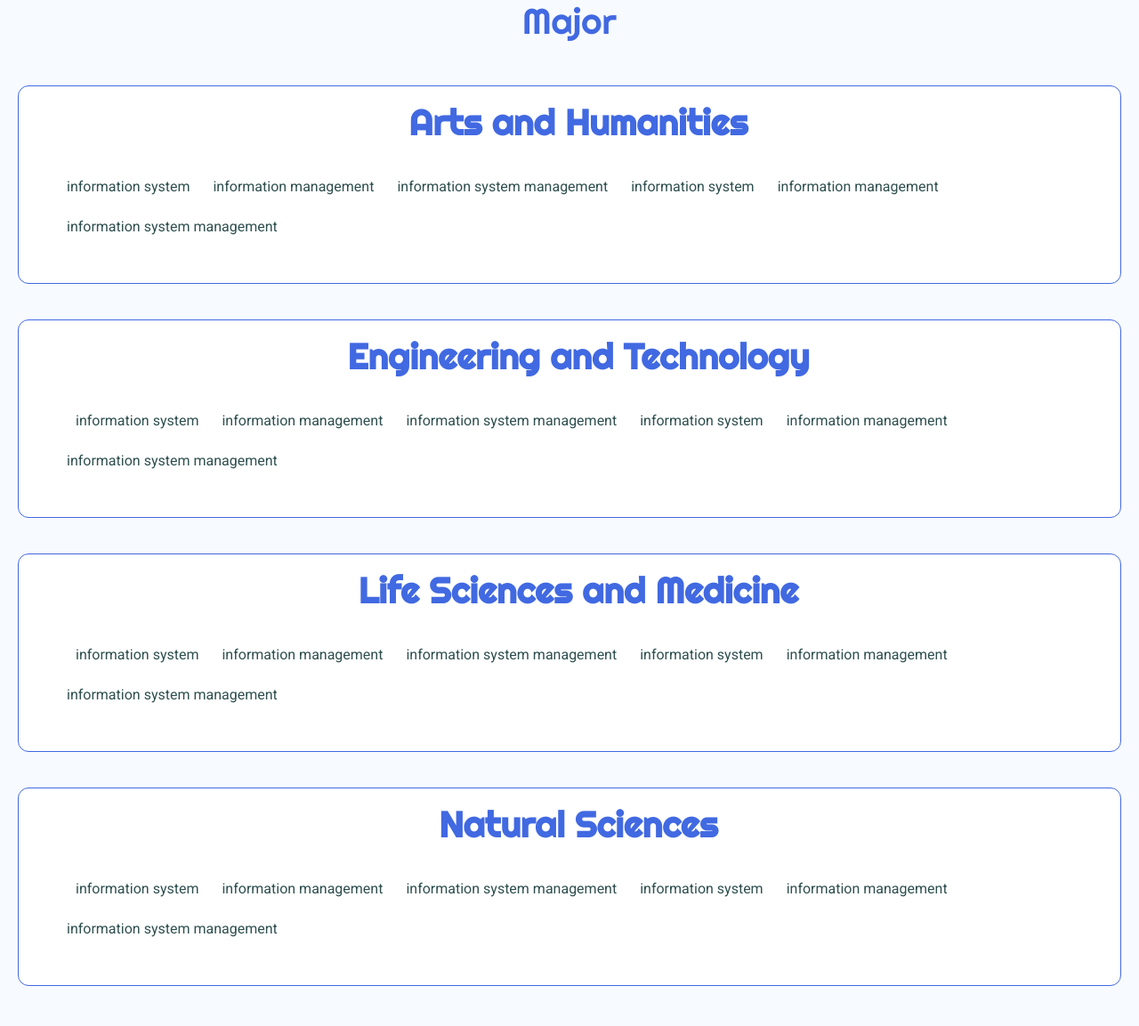
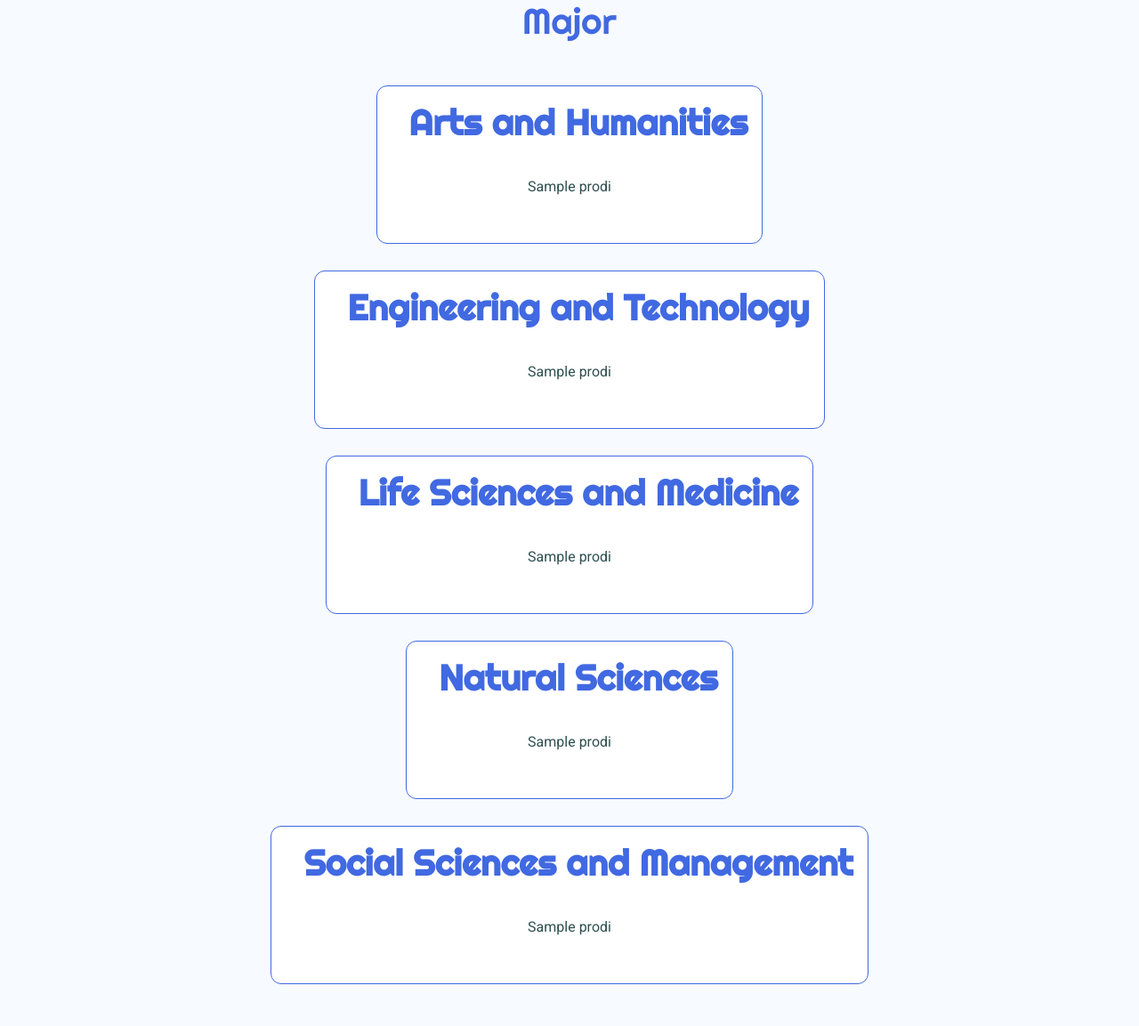
Before and after one commit to AgileRE-2023/stakeholder-requirement-retriever, a Django app: template templates/major.html in a window 1280 px wide. Shown: the part 101-1254 px from the top of the page at 89% size. After the commit the page ends 1207 px from the top, so only its background shows below. Run offline with Django 4.2, Linux system fonts and the light colour scheme; the template is opened without the code that fills it: values that come from a table or form of the project are taken from there, others are empty; tables that the repository leaves empty hold one stand-in row (values such as "Sample post").

Commit message:
Update for major reading model

```diff
--- a/getByHistory/urls.py
+++ b/getByHistory/urls.py
@@ -5,6 +5,6 @@
 from . import views
 
 urlpatterns = [
-    path('major', views.major, name="major"),
+    path('major', views.majorView, name="major"),
     path('major/find/', views.history_major_view, name='history_major'),
 ]
--- a/getByQuery/models.py
+++ b/getByQuery/models.py
@@ -3,7 +3,7 @@
 class Prodi(models.Model):
     id_prodi = models.AutoField(primary_key=True)
     nama_prodi = models.CharField(max_length=50,unique=True,null=False)
-    subject = models.CharField(max_length=1, null=False, default=0) #0 for Arts & Humanities; 1 for Engineering and Technology; 2 for Life Sciences and Medicine; 3 for Natural Sciences
+    subject = models.CharField(max_length=1, null=False, default=0) #0 for Arts & Humanities; 1 for Engineering and Technology; 2 for Life Sciences and Medicine; 3 for Natural Sciences; 4 for Social Sciences and Management
 
 class Scraping(models.Model):
     id_scrap = models.AutoField(primary_key=True)
--- a/templates/major.html
+++ b/templates/major.html
@@ -29,12 +29,9 @@
                         <h2>Arts and Humanities</h2>
                         <div class="listmajor">
                             <ul class="major">
-                                <a href="/history/major/find?q=information+systems"><li>information system</li></a>
-                                <a href="output"><li>information management</li>
-                                <a href="output"><li>information system management</li>
-                                <a href="output"><li>information system</li></a>
-                                <a href="output"><li>information management</li>
-                                <a href="output"><li>information system management</li>
+                                {% for item in majorAH %}
+                                <a href="/history/major/find?q={{ item.nama_prodi|urlencode }}"><li>{{ item.nama_prodi }}</li></a>
+                                {% endfor %}
                             </ul>
                         </div>
                     </div>
@@ -45,12 +42,9 @@
                         <h2>Engineering and Technology</h2>
                         <div class="listmajor">
                             <ul class="major">
-                                <a href="/history/major/find?q=information+systems"><li>information system</li></a>
-                                <a href="output"><li>information management</li>
-                                <a href="output"><li>information system management</li>
-                                <a href="output"><li>information system</li></a>
-                                <a href="output"><li>information management</li>
-                                <a href="output"><li>information system management</li>
+                                {% for item in majorET %}
+                                <a href="/history/major/find?q=information+systems"><li>{{ item.nama_prodi }}</li></a>
+                                {% endfor %}
                             </ul>
                         </div>
                     </div>
@@ -61,12 +55,9 @@
                         <h2>Life Sciences and Medicine</h2>
                         <div class="listmajor">
                             <ul class="major">
-                                <a href="/history/major/find?q=information+systems"><li>information system</li></a>
-                                <a href="output"><li>information management</li>
-                                <a href="output"><li>information system management</li>
-                                <a href="output"><li>information system</li></a>
-                                <a href="output"><li>information management</li>
-                                <a href="output"><li>information system management</li>
+                                {% for item in majorLSM %}
+                                <a href="/history/major/find?q=information+systems"><li>{{ item.nama_prodi }}</li></a>
+                                {% endfor %}
                             </ul>
                         </div>
                     </div>
@@ -77,12 +68,22 @@
                         <h2>Natural Sciences</h2>
                         <div class="listmajor">
                             <ul class="major">
-                                <a href="/history/major/find?q=information+systems"><li>information system</li></a>
-                                <a href="output"><li>information management</li>
-                                <a href="output"><li>information system management</li>
-                                <a href="output"><li>information system</li></a>
-                                <a href="output"><li>information management</li>
-                                <a href="output"><li>information system management</li>
+                                {% for item in majorNS %}
+                                <a href="/history/major/find?q=information+systems"><li>{{ item.nama_prodi }}</li></a>
+                                {% endfor %}
+                            </ul>
+                        </div>
+                    </div>
+                </div>
+
+                <div class="part2">
+                    <div class="box2">
+                        <h2>Social Sciences and Management</h2>
+                        <div class="listmajor">
+                            <ul class="major">
+                                {% for item in majorSSM %}
+                                <a href="/history/major/find?q=information+systems"><li>{{ item.nama_prodi }}</li></a>
+                                {% endfor %}
                             </ul>
                         </div>
                     </div>
```
Also changed, not shown: getByHistory/views.py (+20 -0 lines), getByQuery/views.py (+9 -0 lines).
